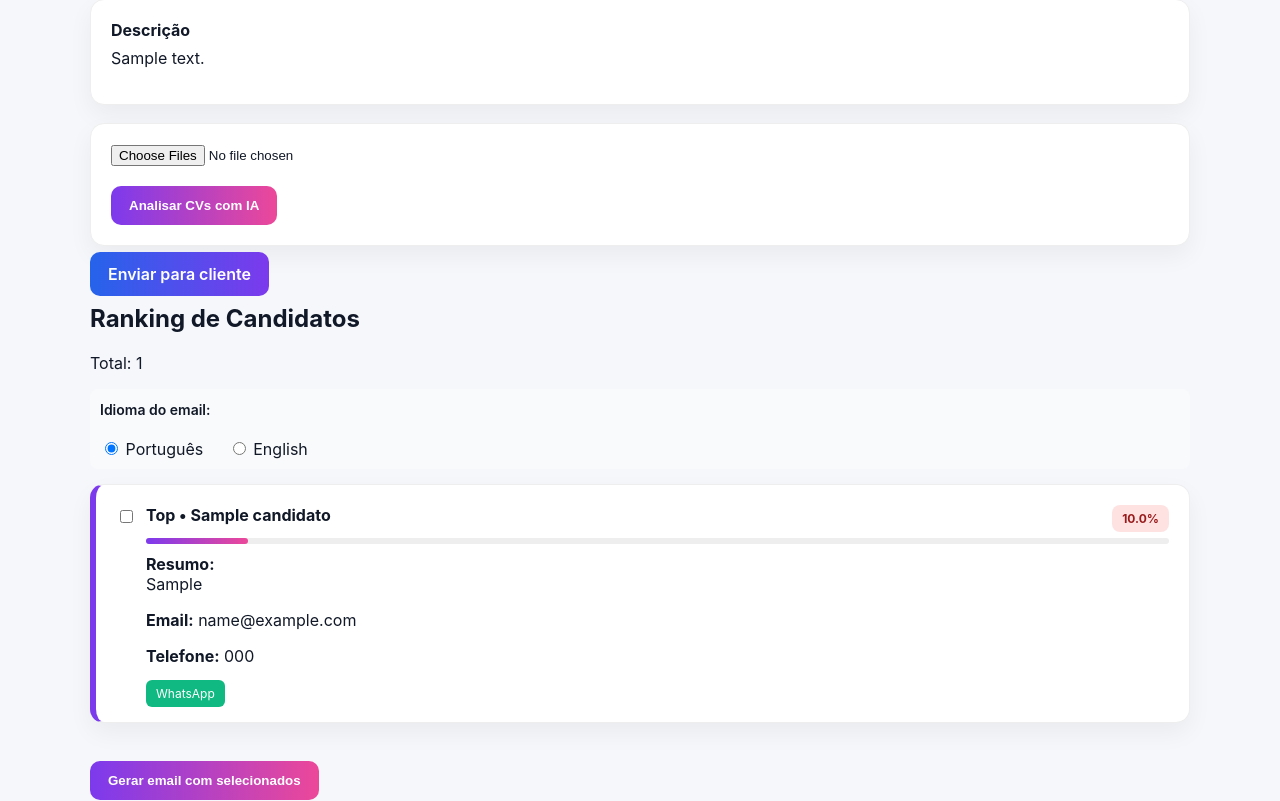
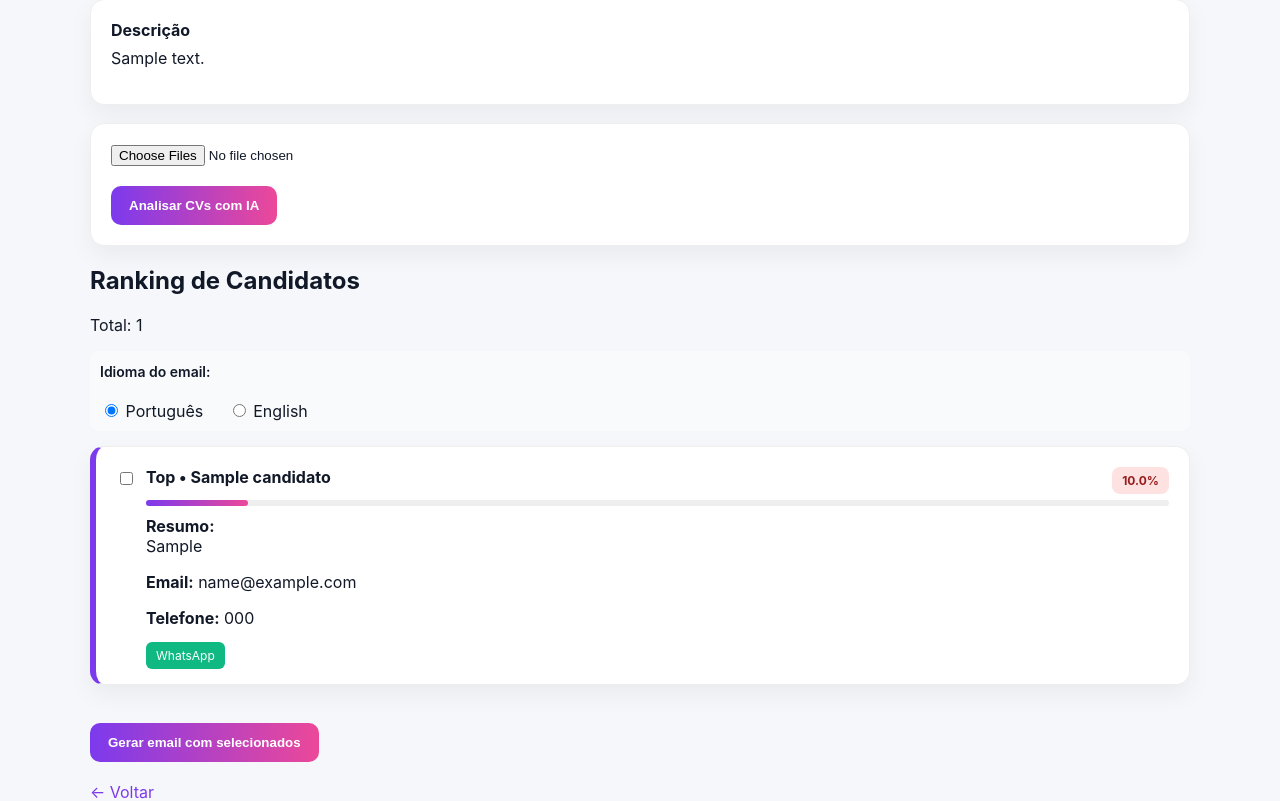
Before and after one commit to AleFreitas2011/TalentAI, a FastAPI app: page /vaga/1 in a window 1280 px wide. Shown: the part 297-1098 px from the top of the page. Run offline with FastAPI, Linux system fonts and the light colour scheme; tables that the repository leaves empty hold one stand-in row (values such as "Sample post").

Commit message:
fix: remove botao invalido de envio cliente

```diff
--- a/templates/vaga_detalhe.html
+++ b/templates/vaga_detalhe.html
@@ -165,12 +165,6 @@
         </form>
     </div>
 
-    <!-- BOTÃO PRINCIPAL -->
-    <div style="margin-bottom:20px;">
-        <a href="/enviar_cliente/{{ vaga.id }}" class="btn-secondary">
-            Enviar para cliente
-        </a>
-    </div>
 
     <!-- LISTA -->
     <h2>Ranking de Candidatos</h2>
```
